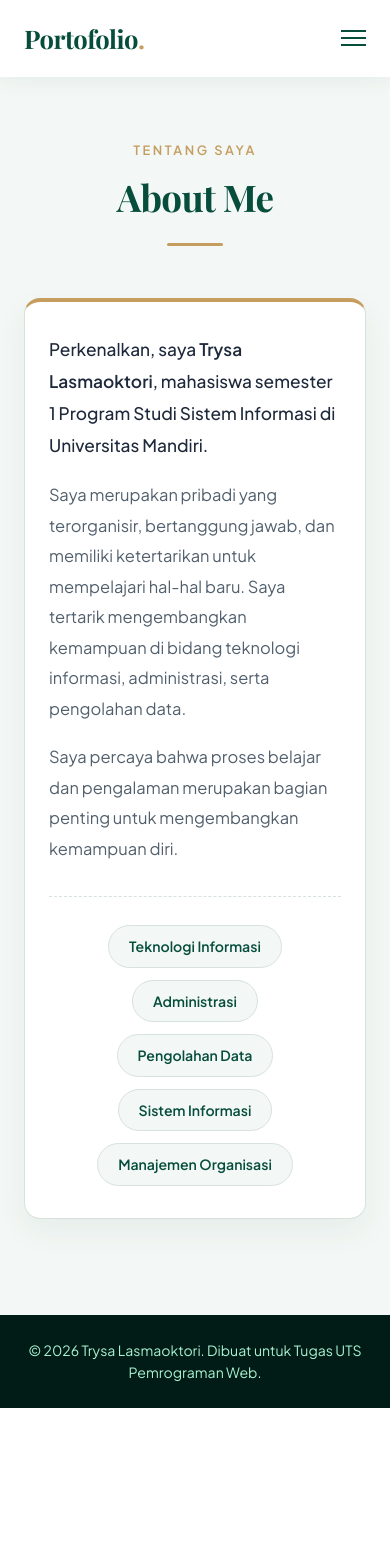
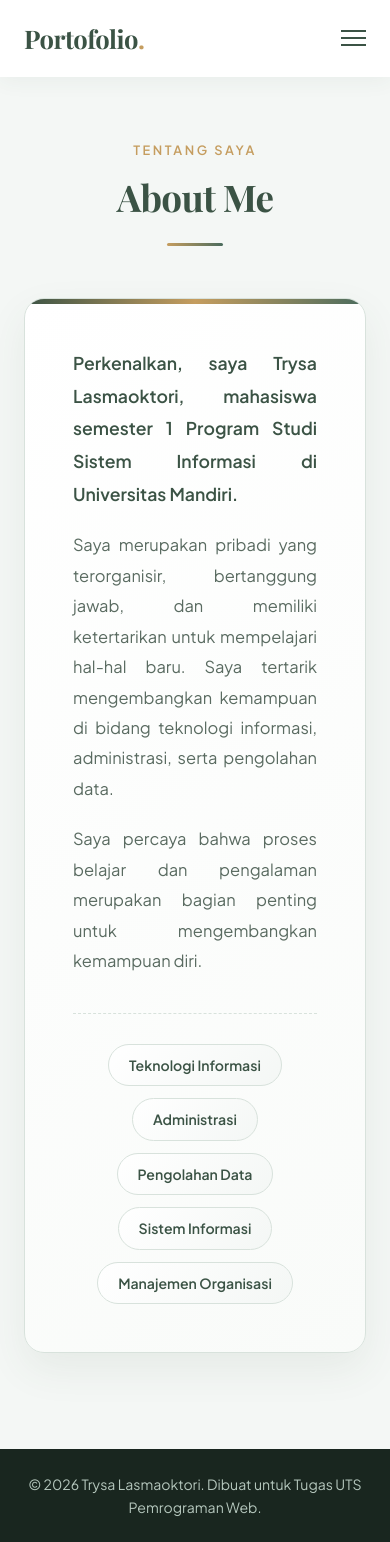
Before and after one commit to trysalasma1015-cyber/trysalasma1015-cyber.github.io, a plain HTML site: page about-me.html in a window 390 px wide. Before the commit the page ends 1408 px from the top, so only its background shows below. Drawn offline with nearby package versions, Linux system fonts and the light colour scheme; a web font is replaced by a local one.

Commit message:
Update style.css

```diff
--- a/style.css
+++ b/style.css
@@ -1,14 +1,14 @@
 :root {
-    --primary: #064e3b;       /* Deep Emerald Green */
-    --primary-dark: #022c22;  /* Forest Dark Green */
-    --secondary: #065f46;     /* Rich Pine Green */
-    --accent: #c59d5f;        /* Warm Luxury Gold */
+    --primary: #3b5345;
+    --primary-dark: #23352a;
+    --secondary: #4a6b5d;
+    --accent: #c59d5f;
     --accent-hover: #b0884a;
-    --accent-light: #fef9ec;  /* Soft Gold Tint */
+    --accent-light: #fbf7f0;
     --bg-main: #ffffff;
-    --bg-light: #f3f7f5;      /* Soft Sage/Mint Tint */
-    --text-dark: #1e293b;
-    --text-muted: #52606d;
+    --bg-light: #f4f7f5;
+    --text-dark: #2c3e35;
+    --text-muted: #5a6b61;
     --border-color: #d8e2dc;
     --transition: all 0.35s cubic-bezier(0.25, 0.8, 0.25, 1);
 }
@@ -60,7 +60,7 @@ h1, h2, h3, .logo {
     background: rgba(255, 255, 255, 0.94);
     backdrop-filter: blur(12px);
     -webkit-backdrop-filter: blur(12px);
-    box-shadow: 0 4px 20px rgba(6, 78, 59, 0.06);
+    box-shadow: 0 4px 20px rgba(59, 83, 69, 0.06);
 }
 
 .nav-container {
@@ -171,7 +171,7 @@ h1, h2, h3, .logo {
 }
 
 .highlight {
-    background-color: var(--accent-light);
+    background: linear-gradient(120deg, var(--accent-light) 0%, #f7eedf 100%);
     border-bottom: 2px solid var(--accent);
     padding: 2px 8px;
     border-radius: 4px;
@@ -197,13 +197,13 @@ h1, h2, h3, .logo {
 }
 
 .btn-primary {
-    background-color: var(--primary);
+    background: linear-gradient(135deg, var(--primary) 0%, var(--secondary) 100%);
     color: #fff;
 }
 
 .btn-primary:hover {
-    background-color: var(--accent);
-    color: #fff;
+    background: linear-gradient(135deg, var(--accent) 0%, var(--accent-hover) 100%);
+    color: var(--primary-dark);
     transform: translateY(-2px);
     box-shadow: 0 10px 20px rgba(197, 157, 95, 0.3);
 }
@@ -247,7 +247,7 @@ h1, h2, h3, .logo {
     object-fit: cover;
     border-radius: 16px;
     z-index: 1;
-    box-shadow: 0 20px 40px rgba(6, 78, 59, 0.16);
+    box-shadow: 0 20px 40px rgba(59, 83, 69, 0.16);
 }
 
 @keyframes float {
@@ -255,7 +255,6 @@ h1, h2, h3, .logo {
     50% { transform: translateY(-10px); }
 }
 
-/* General Section Styling */
 .section {
     padding: 96px 0;
 }
@@ -301,35 +300,45 @@ h1, h2, h3, .logo {
 .divider {
     width: 56px;
     height: 3px;
-    background-color: var(--accent);
+    background: linear-gradient(90deg, var(--accent), var(--secondary));
     margin: 16px auto 0;
     border-radius: 2px;
 }
 
 .about-content {
-    max-width: 820px;
+    max-width: 840px;
     margin: 0 auto;
-    background: #ffffff;
-    padding: 44px 48px;
-    border-radius: 16px;
+    background: linear-gradient(145deg, #ffffff 0%, #f9fbf9 100%);
+    padding: 48px;
+    border-radius: 20px;
     border: 1px solid var(--border-color);
-    border-top: 4px solid var(--accent);
-    box-shadow: 0 12px 32px rgba(6, 78, 59, 0.06);
-    text-align: left;
+    box-shadow: 0 16px 40px rgba(59, 83, 69, 0.08);
+    position: relative;
+    overflow: hidden;
+}
+
+.about-content::before {
+    content: '';
+    position: absolute;
+    top: 0;
+    left: 0;
+    width: 100%;
+    height: 5px;
+    background: linear-gradient(90deg, var(--primary), var(--accent), var(--secondary));
 }
 
 .about-content p {
     line-height: 1.85;
     color: var(--text-muted);
-    margin-bottom: 18px;
+    margin-bottom: 20px;
     font-size: 1.03rem;
     text-align: justify;
 }
 
 .about-content p:first-of-type {
-    color: var(--text-dark);
-    font-weight: 500;
-    font-size: 1.08rem;
+    color: var(--primary);
+    font-weight: 600;
+    font-size: 1.1rem;
 }
 
 .skills-wrapper {
@@ -337,14 +346,14 @@ h1, h2, h3, .logo {
     flex-wrap: wrap;
     justify-content: center;
     gap: 12px;
-    margin-top: 32px;
-    padding-top: 28px;
+    margin-top: 36px;
+    padding-top: 30px;
     border-top: 1px dashed var(--border-color);
 }
 
 .skill-badge {
     padding: 9px 20px;
-    background: var(--bg-light);
+    background: linear-gradient(135deg, #ffffff 0%, var(--bg-light) 100%);
     border: 1px solid var(--border-color);
     border-radius: 50px;
     font-size: 0.88rem;
@@ -354,10 +363,10 @@ h1, h2, h3, .logo {
 }
 
 .skill-badge:hover {
-    background: var(--primary);
-    border-color: var(--primary);
+    background: linear-gradient(135deg, var(--primary) 0%, var(--secondary) 100%);
+    border-color: transparent;
     color: #fff;
-    box-shadow: 0 6px 15px rgba(6, 78, 59, 0.18);
+    box-shadow: 0 6px 15px rgba(59, 83, 69, 0.2);
     transform: translateY(-2px);
 }
 
@@ -424,9 +433,9 @@ h1, h2, h3, .logo {
 }
 
 .project-card {
-    background: #fff;
+    background: linear-gradient(145deg, #ffffff 0%, #fafcfa 100%);
     padding: 32px;
-    border-radius: 12px;
+    border-radius: 14px;
     border: 1px solid var(--border-color);
     transition: var(--transition);
     display: flex;
@@ -436,7 +445,7 @@ h1, h2, h3, .logo {
 
 .project-card:hover {
     transform: translateY(-8px);
-    box-shadow: 0 20px 35px rgba(6, 78, 59, 0.09);
+    box-shadow: 0 20px 35px rgba(59, 83, 69, 0.09);
     border-color: var(--accent);
 }
 
@@ -550,7 +559,7 @@ h1, h2, h3, .logo {
 }
 
 .contact-info p {
-    color: #d1fae5;
+    color: #d2ded7;
     line-height: 1.75;
     margin-bottom: 24px;
 }
@@ -560,7 +569,7 @@ h1, h2, h3, .logo {
     display: flex;
     flex-direction: column;
     gap: 12px;
-    color: #ecfdf5;
+    color: #e9f0ec;
     font-size: 0.95rem;
 }
 
@@ -579,8 +588,8 @@ h1, h2, h3, .logo {
     width: 100%;
     padding: 14px 16px;
     border-radius: 6px;
-    border: 1px solid #065f46;
-    background-color: #064e3b;
+    border: 1px solid #4a6b5d;
+    background-color: var(--primary);
     color: #fff;
     font-family: inherit;
     font-size: 0.95rem;
@@ -589,7 +598,7 @@ h1, h2, h3, .logo {
 
 .form-group input::placeholder,
 .form-group textarea::placeholder {
-    color: #a7f3d0;
+    color: #b5c7bd;
     opacity: 0.7;
 }
 
@@ -597,18 +606,18 @@ h1, h2, h3, .logo {
 .form-group textarea:focus {
     outline: none;
     border-color: var(--accent);
-    background-color: #043d2e;
+    background-color: #2e4338;
 }
 
 .contact-form .btn-primary {
-    background-color: var(--accent);
+    background: linear-gradient(135deg, var(--accent) 0%, var(--accent-hover) 100%);
     color: var(--primary-dark);
     font-weight: 700;
 }
 
 .contact-form .btn-primary:hover {
-    background-color: var(--accent-hover);
-    color: #fff;
+    background: linear-gradient(135deg, #fff 0%, var(--accent-light) 100%);
+    color: var(--primary);
 }
 
 .full-width {
@@ -622,8 +631,8 @@ h1, h2, h3, .logo {
 }
 
 footer {
-    background-color: #011c16;
-    color: #a7f3d0;
+    background-color: #19261f;
+    color: #b5c7bd;
     text-align: center;
     padding: 24px 0;
     font-size: 0.88rem;
@@ -697,14 +706,6 @@ footer {
         height: 300px;
     }
 
-    .about-content {
-        padding: 32px 24px;
-    }
-
-    .about-content p {
-        text-align: left;
-    }
-
     .menu-toggle {
         display: flex;
     }
@@ -720,7 +721,7 @@ footer {
         padding: 0;
         max-height: 0;
         overflow: hidden;
-        box-shadow: 0 10px 25px rgba(6, 78, 59, 0.1);
+        box-shadow: 0 10px 25px rgba(59, 83, 69, 0.1);
         transition: max-height 0.4s ease-in-out, padding 0.4s ease-in-out;
     }
 
```
